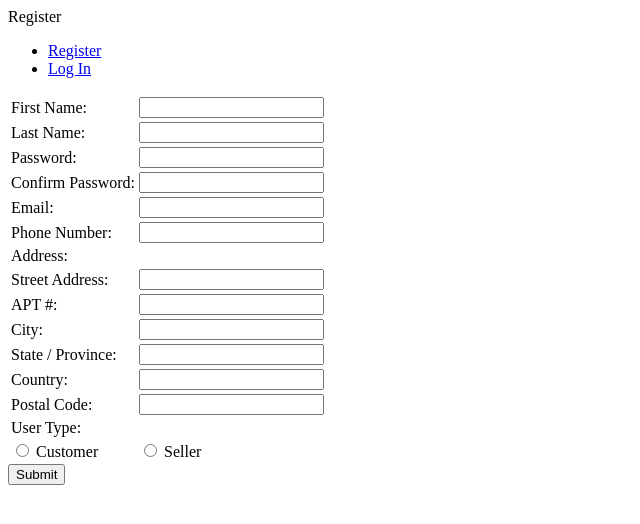
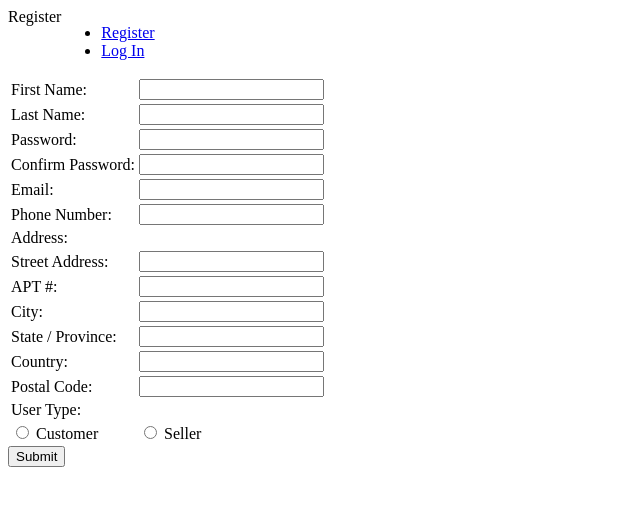
Before and after one commit to cameronheard/COSC-471, a PHP site: page /register.php in a window 1280 px wide. Shown: the top 524 px of the page, without its empty margins (0-640 px from the left). Run offline with PHP 8.4, Linux system fonts and the light colour scheme.

Commit message:
Created base css file
This file will be used by me to define some of the styles used by most pages.

```diff
--- /dev/null
+++ b/src/static/base.css
@@ -0,0 +1,21 @@
+.topnav #auth_links {
+    margin-left: auto;
+}
+
+#title {
+    margin-left: 0;
+}
+
+#content {
+    clear: both;
+}
+
+nav.topnav {
+    display: flex;
+    flex-direction: row;
+    justify-items: left;
+}
+
+#auth_links a {
+    padding: 1em;
+}
--- a/src/templates/base.php
+++ b/src/templates/base.php
@@ -2,6 +2,7 @@
 <html lang="en">
 <head>
     <title><?= $title ?></title>
+    <link rel="stylesheet" href="/static/base.css" type="text/css">
 </head>
 <body>
 <?php include __DIR__ . "/navbar.php" ?>
@@ -14,6 +15,8 @@
         }
     </script>
 <?php endif; ?>
-<?= $content ?>
+<div id="content">
+    <?= $content ?>
+</div>
 </body>
 </html>
```
